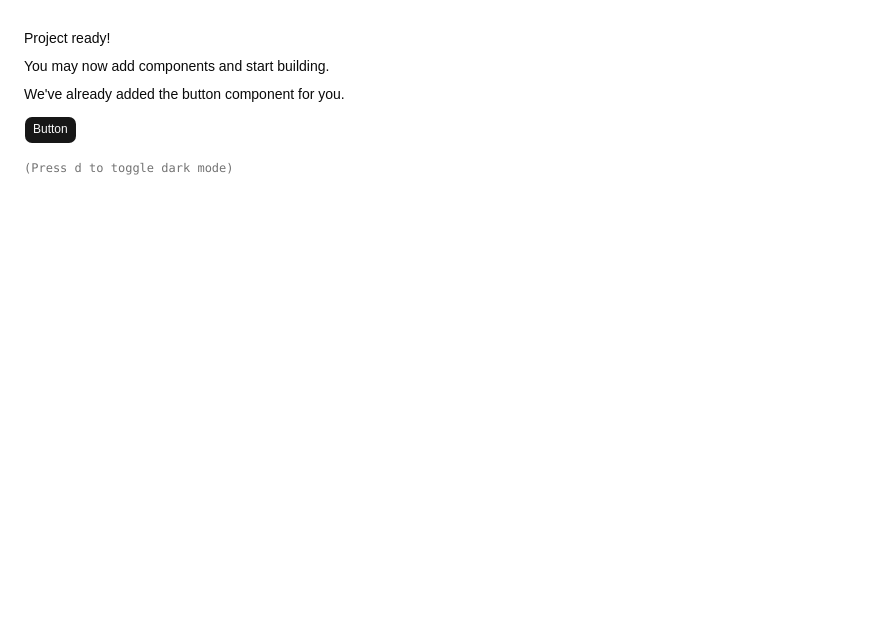
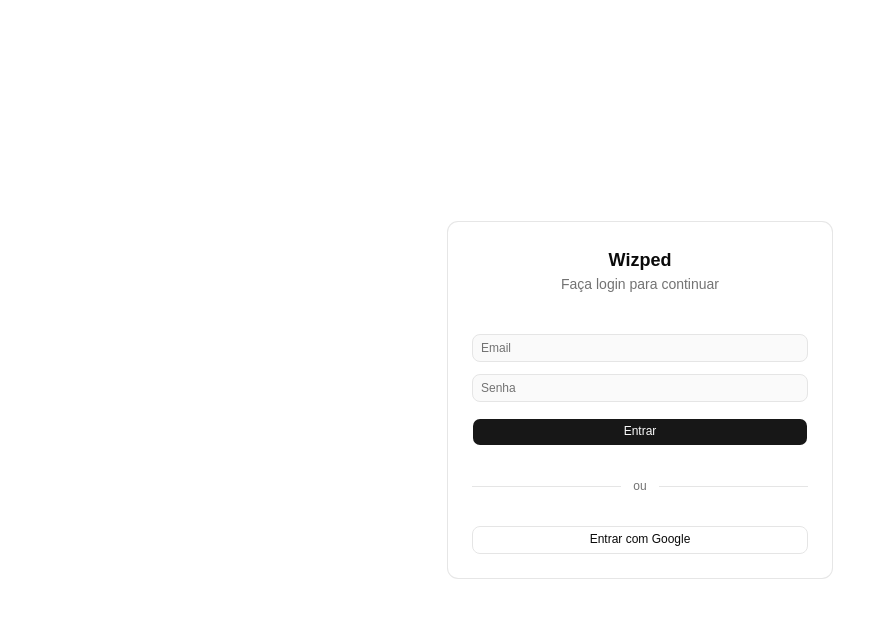
Before and after one commit to Vitor-rs/wizped, a React (Vite) app in the folder apps/web/: page / in a window 1280 px wide. Shown: the top 618 px of the page, without its empty margins (0-872 px from the left). Built offline with nearby package versions, Linux system fonts and the light colour scheme; no server answers.

Commit message:
feat: implement Firebase authentication with Zustand store and login UI

```diff
--- a/apps/web/package.json
+++ b/apps/web/package.json
@@ -16,8 +16,10 @@
     "@hugeicons/react": "^1.1.6",
     "@tanstack/react-table": "^8.21.3",
     "@workspace/ui": "*",
+    "firebase": "^12.11.0",
     "react": "^19.2.4",
-    "react-dom": "^19.2.4"
+    "react-dom": "^19.2.4",
+    "zustand": "^5.0.12"
   },
   "devDependencies": {
     "@eslint/js": "^9.39.2",
--- a/apps/web/src/App.tsx
+++ b/apps/web/src/App.tsx
@@ -1,18 +1,37 @@
+import { useAuthStore } from "@/stores/useAuthStore"
+import { LoginForm } from "@/components/auth/LoginForm"
 import { Button } from "@workspace/ui/components/button"
 
 export function App() {
+  const { user, isLoading, logout } = useAuthStore()
+
+  // Enquanto o Firebase verifica se há sessão ativa, mostra loading
+  if (isLoading) {
+    return (
+      <div className="flex min-h-svh items-center justify-center">
+        <p className="text-muted-foreground text-sm">Carregando...</p>
+      </div>
+    )
+  }
+
+  // Sem usuário logado → mostra tela de login
+  if (!user) {
+    return <LoginForm />
+  }
+
+  // Usuário logado → mostra o conteúdo do app (placeholder por enquanto)
   return (
-    <div className="flex min-h-svh p-6">
-      <div className="flex max-w-md min-w-0 flex-col gap-4 text-sm leading-loose">
+    <div className="flex min-h-svh flex-col p-6">
+      <div className="flex items-center justify-between">
         <div>
-          <h1 className="font-medium">Project ready!</h1>
-          <p>You may now add components and start building.</p>
-          <p>We&apos;ve already added the button component for you.</p>
-          <Button className="mt-2">Button</Button>
+          <h1 className="font-medium">Wizped</h1>
+          <p className="text-muted-foreground text-sm">
+            Bem-vindo, {user.displayName || user.email}
+          </p>
         </div>
-        <div className="text-muted-foreground font-mono text-xs">
-          (Press <kbd>d</kbd> to toggle dark mode)
-        </div>
+        <Button variant="outline" size="sm" onClick={logout}>
+          Sair
+        </Button>
       </div>
     </div>
   )
--- /dev/null
+++ b/apps/web/src/components/auth/LoginForm.tsx
@@ -0,0 +1,78 @@
+import { useState } from "react"
+import { Button } from "@workspace/ui/components/button"
+import { Card } from "@workspace/ui/components/card"
+import { Input } from "@workspace/ui/components/input"
+import { useAuthStore } from "@/stores/useAuthStore"
+
+export function LoginForm() {
+    const [email, setEmail] = useState("")
+    const [password, setPassword] = useState("")
+
+    const { loginWithEmail, loginWithGoogle, isLoading, error, clearError } =
+        useAuthStore()
+
+    async function handleEmailLogin(e: React.FormEvent) {
+        e.preventDefault()
+        await loginWithEmail(email, password)
+    }
+
+    return (
+        <div className="flex min-h-svh items-center justify-center p-4">
+            <Card className="w-full max-w-sm p-6">
+                <div className="mb-6 text-center">
+                    <h1 className="text-lg font-semibold">Wizped</h1>
+                    <p className="text-muted-foreground text-sm">
+                        Faça login para continuar
+                    </p>
+                </div>
+
+                <form onSubmit={handleEmailLogin} className="flex flex-col gap-3">
+                    <Input
+                        type="email"
+                        placeholder="Email"
+                        value={email}
+                        onChange={(e) => {
+                            setEmail(e.target.value)
+                            clearError()
+                        }}
+                        required
+                    />
+                    <Input
+                        type="password"
+                        placeholder="Senha"
+                        value={password}
+                        onChange={(e) => {
+                            setPassword(e.target.value)
+                            clearError()
+                        }}
+                        required
+                    />
+
+                    {error && (
+                        <p className="text-destructive text-xs">{error}</p>
+                    )}
+
+                    <Button type="submit" disabled={isLoading} className="mt-1">
+                        {isLoading ? "Entrando..." : "Entrar"}
+                    </Button>
+                </form>
+
+                {/* Separador visual entre os dois métodos de login */}
+                <div className="my-4 flex items-center gap-3">
+                    <div className="bg-border h-px flex-1" />
+                    <span className="text-muted-foreground text-xs">ou</span>
+                    <div className="bg-border h-px flex-1" />
+                </div>
+
+                <Button
+                    variant="outline"
+                    className="w-full"
+                    onClick={loginWithGoogle}
+                    disabled={isLoading}
+                >
+                    Entrar com Google
+                </Button>
+            </Card>
+        </div>
+    )
+}
--- /dev/null
+++ b/apps/web/src/lib/firebase.ts
@@ -0,0 +1,23 @@
+import { initializeApp } from "firebase/app"
+import { getAuth, GoogleAuthProvider } from "firebase/auth"
+import { getFirestore } from "firebase/firestore"
+
+// As variáveis VITE_ ficam acessíveis via import.meta.env
+const firebaseConfig = {
+  apiKey: import.meta.env.VITE_FIREBASE_API_KEY,
+  authDomain: import.meta.env.VITE_FIREBASE_AUTH_DOMAIN,
+  projectId: import.meta.env.VITE_FIREBASE_PROJECT_ID,
+  storageBucket: import.meta.env.VITE_FIREBASE_STORAGE_BUCKET,
+  messagingSenderId: import.meta.env.VITE_FIREBASE_MESSAGING_SENDER_ID,
+  appId: import.meta.env.VITE_FIREBASE_APP_ID,
+}
+
+// Inicializa o app Firebase — isso só roda uma vez graças ao module caching do ES
+export const app = initializeApp(firebaseConfig)
+
+// Auth já configurado com os providers que você habilitou no Console
+export const auth = getAuth(app)
+export const googleProvider = new GoogleAuthProvider()
+
+// Firestore na região southamerica-east1 (já configurado no Console)
+export const db = getFirestore(app)
--- /dev/null
+++ b/apps/web/src/stores/useAuthStore.ts
@@ -0,0 +1,70 @@
+import { create } from "zustand"
+import {
+  signInWithEmailAndPassword,
+  signInWithPopup,
+  signOut,
+  onAuthStateChanged,
+  type User,
+} from "firebase/auth"
+import { auth, googleProvider } from "@/lib/firebase"
+
+// Tipagem do estado e das ações do store
+type AuthState = {
+  user: User | null
+  isLoading: boolean
+  error: string | null
+}
+
+type AuthActions = {
+  loginWithEmail: (email: string, password: string) => Promise<void>
+  loginWithGoogle: () => Promise<void>
+  logout: () => Promise<void>
+  clearError: () => void
+}
+
+export const useAuthStore = create<AuthState & AuthActions>((set) => ({
+  // Estado inicial: carregando até o Firebase confirmar se há sessão ativa
+  user: null,
+  isLoading: true,
+  error: null,
+
+  loginWithEmail: async (email, password) => {
+    set({ isLoading: true, error: null })
+    try {
+      await signInWithEmailAndPassword(auth, email, password)
+      // Não precisa fazer set({ user }) aqui — o onAuthStateChanged cuida disso
+    } catch (err) {
+      const message = err instanceof Error ? err.message : "Erro ao fazer login"
+      set({ error: message, isLoading: false })
+    }
+  },
+
+  loginWithGoogle: async () => {
+    set({ isLoading: true, error: null })
+    try {
+      await signInWithPopup(auth, googleProvider)
+    } catch (err) {
+      const message =
+        err instanceof Error ? err.message : "Erro ao fazer login com Google"
+      set({ error: message, isLoading: false })
+    }
+  },
+
+  logout: async () => {
+    try {
+      await signOut(auth)
+    } catch (err) {
+      const message = err instanceof Error ? err.message : "Erro ao sair"
+      set({ error: message })
+    }
+  },
+
+  clearError: () => set({ error: null }),
+}))
+
+// Listener global — roda uma vez quando o módulo é importado.
+// Funciona como um "vigia" que fica na portaria: toda vez que alguém
+// entra ou sai (login/logout), ele atualiza o estado do Zustand.
+onAuthStateChanged(auth, (user) => {
+  useAuthStore.setState({ user, isLoading: false })
+})
```
Also changed, not shown: 1 other file (tests, documents, lock files or other folders).
